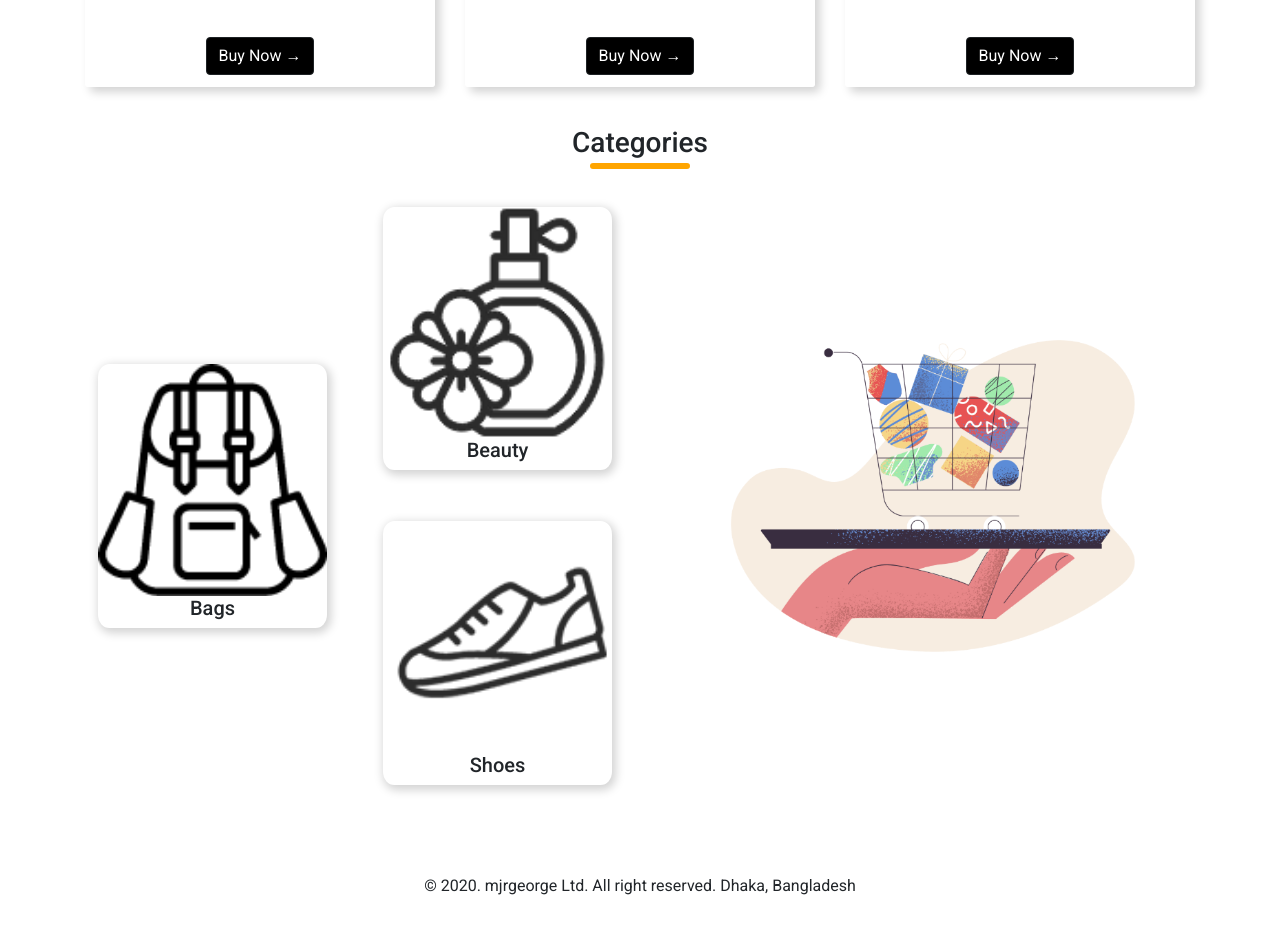
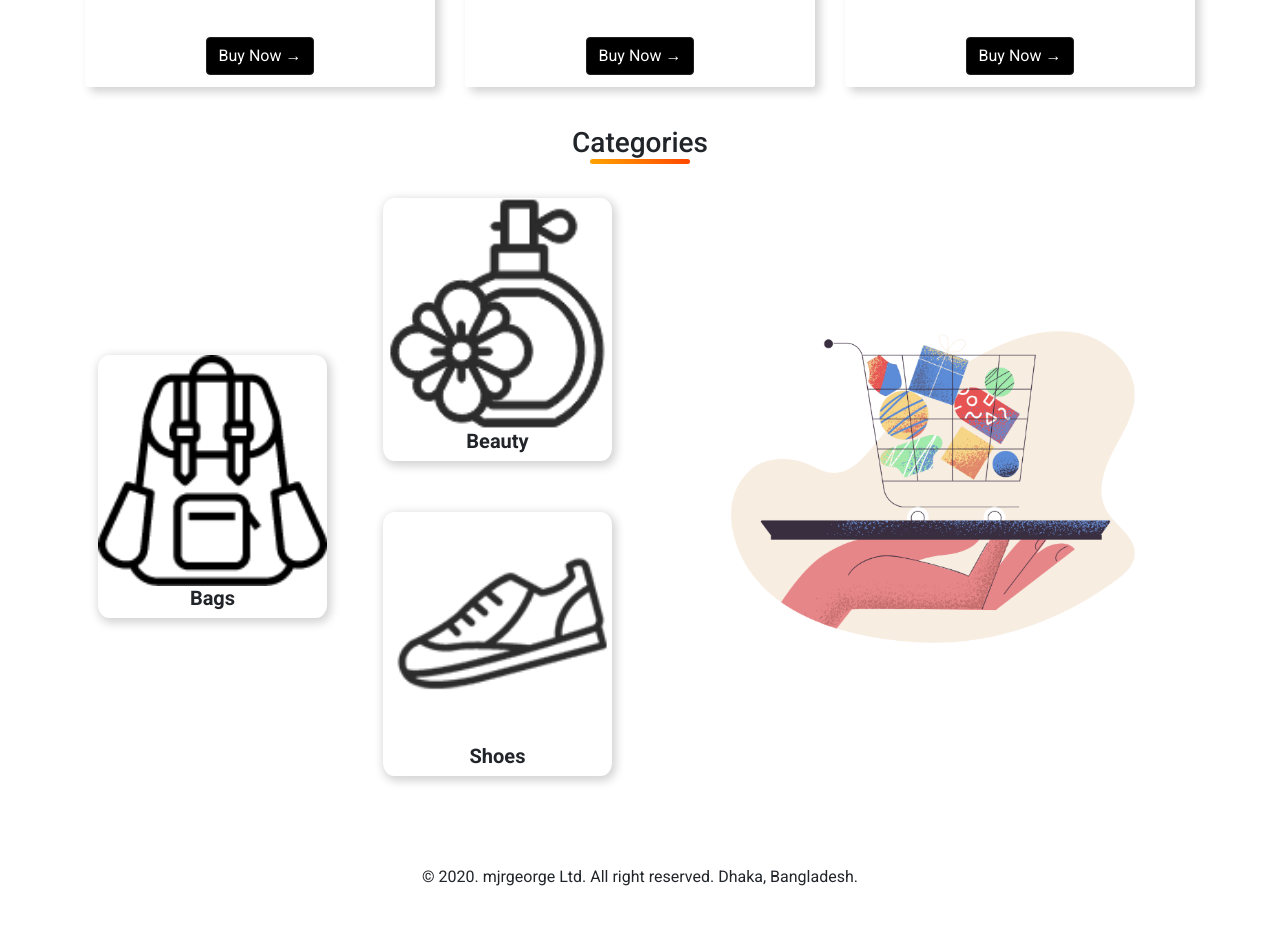
Before and after one commit to mjrgeorge/hot_gadgets_website, a plain HTML site: page index.html in a window 1280 px wide. Shown: the part 2052-2986 px from the top of the page. Drawn offline with nearby package versions, Linux system fonts and the light colour scheme.

Commit message:
something change

```diff
--- a/css/style.css
+++ b/css/style.css
@@ -35,20 +35,19 @@ section a {
   border: none;
   background-color: white;
 }
-.categories h3 {
+.categories h5 {
+  font-weight: 700;
+}
+.categories h3{
   text-align: center;
-  margin-bottom: 2%;
-  position: relative;
 }
 .categories h3::after {
-  position: absolute;
   content: "";
-  border: 3px solid orange;
-  border-radius: 10px;
+  display: block;
   width: 100px;
-  bottom: -10px;
-  left: 0;
-  right: 0;
+  height: 5px;
+  background-image: linear-gradient(45deg, orange, orangered);
+  border-radius: 20px;
   margin: 0 auto;
 }
 .box_style {
--- a/index.html
+++ b/index.html
@@ -214,7 +214,7 @@
   </main>
 
   <footer>
-    <p>&copy; 2020. mjrgeorge Ltd. All right reserved. Dhaka, Bangladesh</p>
+    <p>&copy; 2020. mjrgeorge Ltd. All right reserved. Dhaka, Bangladesh.</p>
   </footer>
 
 
```
